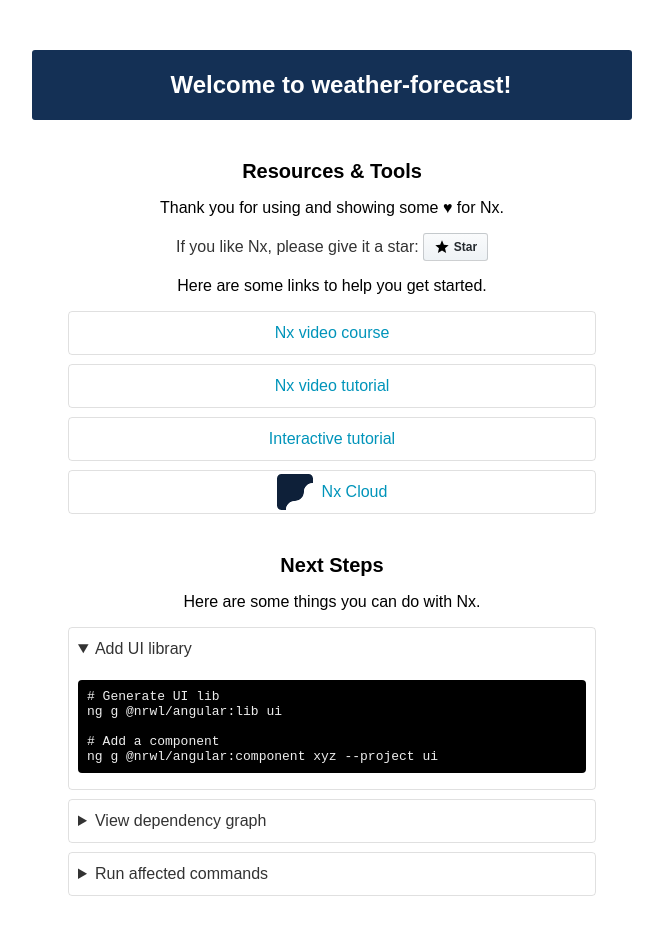
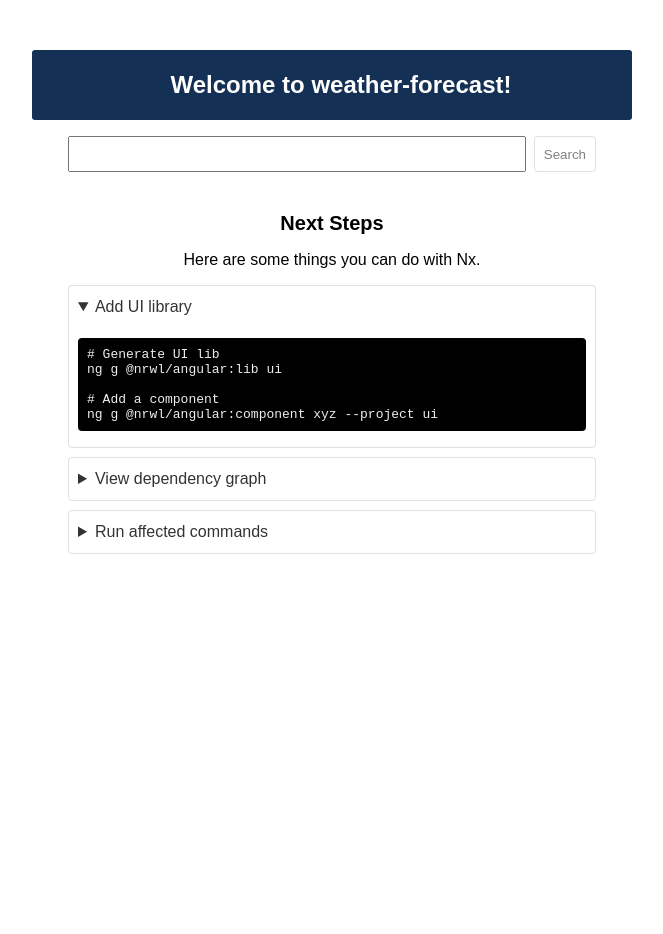
Before and after one commit to Niaro/angular-dev-test-task, an Angular app: page / in a window 1280 px wide. Shown: the top 934 px of the page, without its empty margins (308-971 px from the left). After the commit the page ends 800 px from the top, so only its background shows below. Built offline with nearby package versions, Linux system fonts and the light colour scheme; no server answers.

Commit message:
feat(lib): Add form

```diff
--- a/apps/weather-forecast/src/app/app.component.html
+++ b/apps/weather-forecast/src/app/app.component.html
@@ -2,51 +2,8 @@
 	<h1>Welcome to {{ title }}!</h1>
 </header>
 <main>
-  <h2>Resources &amp; Tools</h2>
-  <p>Thank you for using and showing some ♥ for Nx.</p>
-  <div class="flex github-star-container">
-    <a href="https://github.com/nrwl/nx" target="_blank" rel="noopener noreferrer">
-      If you like Nx, please give it a star:
-      <div class="github-star-badge">
-        <svg class="material-icons" xmlns="http://www.w3.org/2000/svg" width="24" height="24" viewBox="0 0 24 24">
-          <path d="M0 0h24v24H0z" fill="none" />
-          <path d="M12 17.27L18.18 21l-1.64-7.03L22 9.24l-7.19-.61L12 2 9.19 8.63 2 9.24l5.46 4.73L5.82 21z" />
-        </svg>
-        Star
-      </div>
-    </a>
-  </div>
-  <p>Here are some links to help you get started.</p>
-  <ul class="resources">
-    <li class="col-span-2">
-      <a class="resource flex" href="https://nxplaybook.com/p/nx-workspaces"> Nx video course </a>
-    </li>
-    <li class="col-span-2">
-      <a class="resource flex" href="https://nx.dev/latest/angular/getting-started/getting-started">
-        Nx video tutorial
-      </a>
-    </li>
-    <li class="col-span-2">
-      <a class="resource flex" href="https://nx.dev/latest/angular/tutorial/01-create-application">
-        Interactive tutorial
-      </a>
-    </li>
-    <li class="col-span-2">
-      <a class="resource flex" href="https://nx.app/">
-        <svg width="36" height="36" viewBox="0 0 120 120" fill="none" xmlns="http://www.w3.org/2000/svg">
-          <path
-            d="M120 15V30C103.44 30 90 43.44 90 60C90 76.56 76.56 90 60 90C43.44 90 30 103.44 30 120H15C6.72 120 0 113.28 0 105V15C0 6.72 6.72 0 15 0H105C113.28 0 120 6.72 120 15Z"
-            fill="#0E2039"
-          />
-          <path
-            d="M120 30V105C120 113.28 113.28 120 105 120H30C30 103.44 43.44 90 60 90C76.56 90 90 76.56 90 60C90 43.44 103.44 30 120 30Z"
-            fill="white"
-          />
-        </svg>
-        <span class="gutter-left">Nx Cloud</span>
-      </a>
-    </li>
-  </ul>
+	<bp-search (city)="onSearch($event)"></bp-search>
+
 	<h2>Next Steps</h2>
 	<p>Here are some things you can do with Nx.</p>
 	<details open>
--- a/apps/weather-forecast/src/app/app.component.ts
+++ b/apps/weather-forecast/src/app/app.component.ts
@@ -1,4 +1,5 @@
-import { Component, OnInit } from '@angular/core';
+import { Component } from '@angular/core';
+
 import { WeatherForecastApiService } from '@bp/weather-forecast/services';
 
 @Component({
@@ -6,19 +7,19 @@
 	templateUrl: './app.component.html',
 	styleUrls: ['./app.component.scss'],
 })
-export class AppComponent implements OnInit {
+export class AppComponent {
 	title = 'weather-forecast';
 	readonly errors$ = this.weatherForecastApi.errors$;
 
 	constructor(private readonly weatherForecastApi: WeatherForecastApiService) {}
 
-	ngOnInit(): void {
-		this.weatherForecastApi.getWeather('Newrr', 'daily').subscribe(resolve => {
+	onErrorClose() {
+		this.weatherForecastApi.onClearError();
+	}
+
+	onSearch(city: string) {
+		this.weatherForecastApi.getWeather(city, 'daily').subscribe(resolve => {
 			console.log(resolve);
 		});
 	}
-
-	onErrorClose() {
-		this.weatherForecastApi.onClearError();
-	}
 }
--- /dev/null
+++ b/apps/weather-forecast/src/app/components/search/search.component.html
@@ -0,0 +1,4 @@
+<form [formGroup]="form" (submit)="onSearch()" class="search">
+	<input type="text" formControlName="search" class="search__input" />
+	<button type="button" (click)="onSearch()" class="search__button" [disabled]="form.invalid">Search</button>
+</form>
--- /dev/null
+++ b/apps/weather-forecast/src/app/components/search/search.component.scss
@@ -0,0 +1,27 @@
+.search {
+	display: flex;
+	width: 100%;
+	height: 36px;
+	margin: 16px 0;
+
+	&__input {
+		flex-grow: 1;
+		margin-right: 8px;
+	}
+
+	&__button {
+		color: #0094ba;
+		height: 36px;
+		background-color: rgba(0, 0, 0, 0);
+		border: 1px solid rgba(0, 0, 0, 0.12);
+		border-radius: 4px;
+		padding: 3px 9px;
+		text-decoration: none;
+		cursor: pointer;
+
+		&:disabled {
+			color: grey;
+			cursor: not-allowed;
+		}
+	}
+}
--- /dev/null
+++ b/apps/weather-forecast/src/app/components/search/search.component.ts
@@ -0,0 +1,26 @@
+import { ChangeDetectionStrategy, Component, EventEmitter, OnInit, Output } from '@angular/core';
+import { FormControl, FormGroup, Validators } from '@angular/forms';
+
+@Component({
+	selector: 'bp-search',
+	templateUrl: './search.component.html',
+	styleUrls: ['./search.component.scss'],
+	changeDetection: ChangeDetectionStrategy.OnPush,
+})
+export class SearchComponent implements OnInit {
+	readonly form = new FormGroup({
+		search: new FormControl(null, [Validators.required, Validators.minLength(2)]),
+	});
+
+	@Output() city = new EventEmitter<string>();
+
+	ngOnInit(): void {
+		console.log(this.form.invalid);
+	}
+
+	onSearch() {
+		if (this.form.valid) {
+			this.city.emit(this.form.controls.search.value);
+		}
+	}
+}
```
Also changed, not shown: apps/weather-forecast/src/app/app.module.ts (+5 -3 lines). Lines whose indentation alone changed are shown as unchanged.
